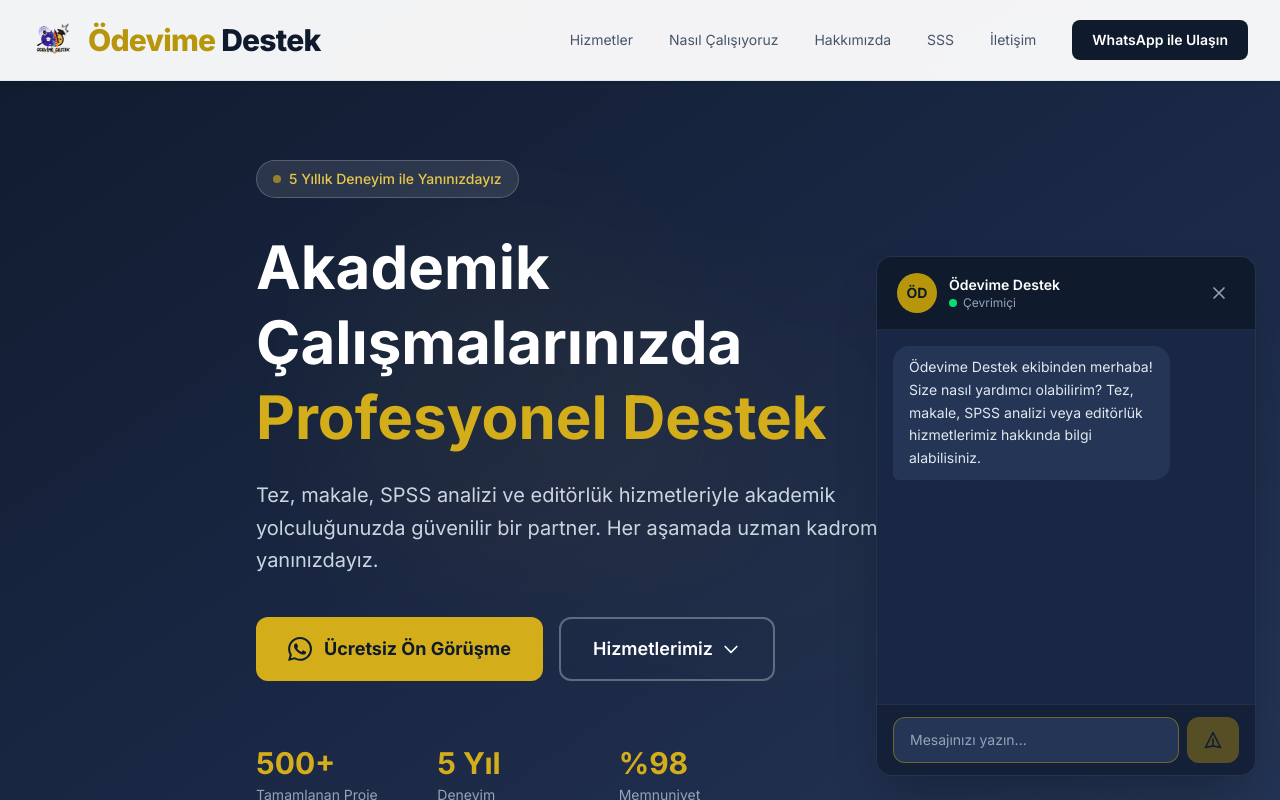
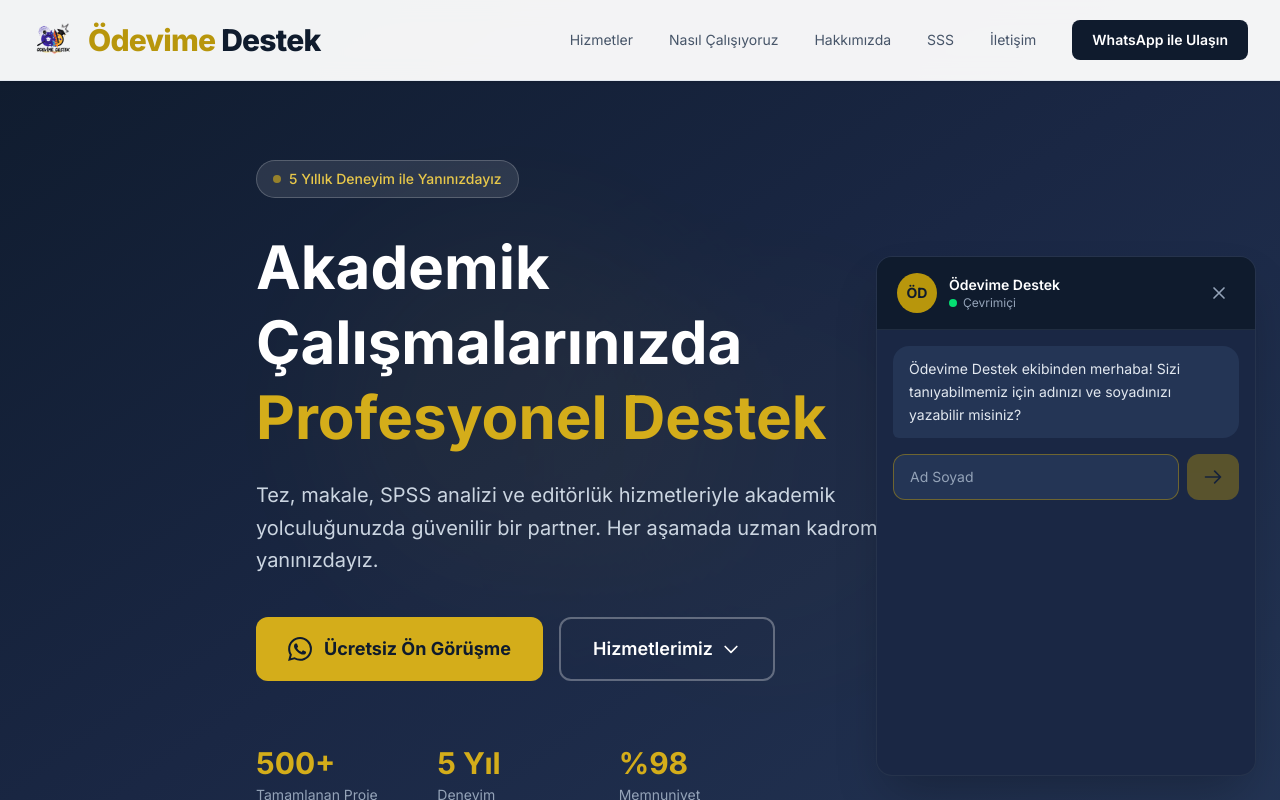
Before and after one commit to odevimedestek-web/odevimedestek, a Next.js app: page / in a window 1280 px wide. Both pictures are taken after a click on the button "Sohbeti aç". Shown: the top 800 px of the page. Built offline with nearby package versions, Linux system fonts and the light colour scheme.

Commit message:
Chatbot: isim ve hizmet secimi eklendi

```diff
--- a/src/app/api/chat/route.ts
+++ b/src/app/api/chat/route.ts
@@ -5,7 +5,7 @@
   content: string;
 }
 
-function getReply(messages: Message[]): string {
+function getReply(messages: Message[], userName?: string, selectedService?: string): string {
   const lastMsg = messages[messages.length - 1]?.content?.toLowerCase() || "";
   const allUserText = messages
     .filter((m) => m.role === "user")
@@ -103,8 +103,8 @@
 
 export async function POST(req: NextRequest) {
   try {
-    const { messages } = await req.json();
-    const reply = getReply(messages);
+    const { messages, userName, selectedService } = await req.json();
+    const reply = getReply(messages, userName, selectedService);
     return NextResponse.json({ reply });
   } catch {
     return NextResponse.json({
--- a/src/components/Chatbot.tsx
+++ b/src/components/Chatbot.tsx
@@ -7,15 +7,24 @@
   content: string;
 }
 
+const services = [
+  "Tez Danışmanlığı",
+  "Makale Yazımı",
+  "SPSS Analizi",
+  "Editörlük",
+  "Özgünlük Kontrolü",
+  "Sunum Hazırlama",
+];
+
+type Step = "name" | "service" | "chat";
+
 export default function Chatbot() {
   const [open, setOpen] = useState(false);
-  const [messages, setMessages] = useState<Message[]>([
-    {
-      role: "assistant",
-      content:
-        "Ödevime Destek ekibinden merhaba! Size nasıl yardımcı olabilirim? Tez, makale, SPSS analizi veya editörlük hizmetlerimiz hakkında bilgi alabilisiniz.",
-    },
-  ]);
+  const [step, setStep] = useState<Step>("name");
+  const [userName, setUserName] = useState("");
+  const [selectedService, setSelectedService] = useState("");
+  const [nameInput, setNameInput] = useState("");
+  const [messages, setMessages] = useState<Message[]>([]);
   const [input, setInput] = useState("");
   const [loading, setLoading] = useState(false);
   const messagesEndRef = useRef<HTMLDivElement>(null);
@@ -26,39 +35,30 @@
   }, [messages]);
 
   useEffect(() => {
-    if (open) inputRef.current?.focus();
-  }, [open]);
+    if (open && step === "chat") inputRef.current?.focus();
+  }, [open, step]);
 
-  const collectInfo = () => {
-    const allText = messages
-      .filter((m) => m.role === "user")
-      .map((m) => m.content)
-      .join(" ");
-    const parts: string[] = [];
+  const handleNameSubmit = () => {
+    const name = nameInput.trim();
+    if (!name) return;
+    setUserName(name);
+    setStep("service");
+  };
 
-    if (/spss|analiz|veri|istatistik/i.test(allText))
-      parts.push("Konu: SPSS Analizi");
-    else if (/tez/i.test(allText)) parts.push("Konu: Tez Danışmanlığı");
-    else if (/makale/i.test(allText)) parts.push("Konu: Makale Yazımı");
-    else if (/edit|düzelt|düzenle/i.test(allText))
-      parts.push("Konu: Editörlük");
-    else if (/intihal|turnitin|özgünlük/i.test(allText))
-      parts.push("Konu: Özgünlük Kontrolü");
-    else parts.push("Konu: Akademik Destek");
-
-    if (/doktora/i.test(allText)) parts.push("Seviye: Doktora");
-    else if (/yüksek\s*lisans/i.test(allText))
-      parts.push("Seviye: Yüksek Lisans");
-    else if (/lisans/i.test(allText)) parts.push("Seviye: Lisans");
-    else if (/ön\s*lisans/i.test(allText)) parts.push("Seviye: Ön Lisans");
-
-    return parts.join("\n");
+  const handleServiceSelect = (service: string) => {
+    setSelectedService(service);
+    setMessages([
+      {
+        role: "assistant",
+        content: `Merhaba ${userName}, ${service.toLowerCase()} konusunda size yardımcı olabiliriz. Çalışmanız hakkında biraz bilgi verir misiniz? Hangi seviyede (lisans, yüksek lisans, doktora) ve hangi aşamadasınız?`,
+      },
+    ]);
+    setStep("chat");
   };
 
   const getWhatsAppLink = () => {
-    const info = collectInfo();
     const text = encodeURIComponent(
-      `Merhaba, siteniz üzerinden yazıyorum.\n${info}\nDestek almak istiyorum.`
+      `Merhaba, siteniz üzerinden yazıyorum.\nAd: ${userName}\nHizmet: ${selectedService}\nDestek almak istiyorum.`
     );
     return `https://wa.me/905384164676?text=${text}`;
   };
@@ -77,7 +77,11 @@
       const res = await fetch("/api/chat", {
         method: "POST",
         headers: { "Content-Type": "application/json" },
-        body: JSON.stringify({ messages: updated }),
+        body: JSON.stringify({
+          messages: updated,
+          userName,
+          selectedService,
+        }),
       });
 
       if (!res.ok) throw new Error("API error");
@@ -164,6 +168,72 @@
           </div>
 
           <div className="flex-1 overflow-y-auto px-4 py-4 space-y-3">
+            {step === "name" && (
+              <div className="space-y-4">
+                <div className="bg-navy-700 text-slate-200 px-4 py-3 rounded-2xl rounded-bl-md text-sm leading-relaxed">
+                  Ödevime Destek ekibinden merhaba! Sizi tanıyabilmemiz için
+                  adınızı ve soyadınızı yazabilir misiniz?
+                </div>
+                <form
+                  onSubmit={(e) => {
+                    e.preventDefault();
+                    handleNameSubmit();
+                  }}
+                  className="flex gap-2"
+                >
+                  <input
+                    type="text"
+                    value={nameInput}
+                    onChange={(e) => setNameInput(e.target.value)}
+                    placeholder="Ad Soyad"
+                    className="flex-1 bg-navy-700 border border-slate-600 text-white placeholder-slate-400 rounded-xl px-4 py-3 text-sm focus:outline-none focus:border-gold-500/50 transition-colors"
+                    autoFocus
+                  />
+                  <button
+                    type="submit"
+                    disabled={!nameInput.trim()}
+                    className="px-4 py-3 bg-gold-500 text-navy-900 rounded-xl font-semibold text-sm hover:bg-gold-400 transition-colors disabled:opacity-40"
+                  >
+                    <svg
+                      className="w-5 h-5"
+                      fill="none"
+                      stroke="currentColor"
+                      viewBox="0 0 24 24"
+                    >
+                      <path
+                        strokeLinecap="round"
+                        strokeLinejoin="round"
+                        strokeWidth={2}
+                        d="M14 5l7 7m0 0l-7 7m7-7H3"
+                      />
+                    </svg>
+                  </button>
+                </form>
+              </div>
+            )}
+
+            {step === "service" && (
+              <div className="space-y-3">
+                <div className="bg-navy-700 text-slate-200 px-4 py-3 rounded-2xl rounded-bl-md text-sm leading-relaxed">
+                  Merhaba {userName}, hoş geldiniz! Hangi hizmetimizle
+                  ilgileniyorsunuz?
+                </div>
+                <div className="grid grid-cols-2 gap-2">
+                  {services.map((service) => (
+                    <button
+                      key={service}
+                      onClick={() => handleServiceSelect(service)}
+                      className="px-3 py-3 bg-navy-700 border border-slate-600 text-slate-200 rounded-xl text-sm font-medium hover:bg-gold-500/20 hover:border-gold-500/50 hover:text-gold-400 transition-all text-left"
+                    >
+                      {service}
+                    </button>
+                  ))}
+                </div>
+              </div>
+            )}
+
+            {step === "chat" && (
+              <>
                 {messages.map((msg, i) => (
                   <div
                     key={i}
@@ -222,9 +292,12 @@
                     </div>
                   </div>
                 )}
+              </>
+            )}
             <div ref={messagesEndRef} />
           </div>
 
+          {step === "chat" && (
             <div className="px-4 py-3 border-t border-slate-700/50 bg-navy-900/50">
               <form
                 onSubmit={(e) => {
@@ -262,6 +335,7 @@
                 </button>
               </form>
             </div>
+          )}
         </div>
       )}
     </>
```
Lines whose indentation alone changed are shown as unchanged.
